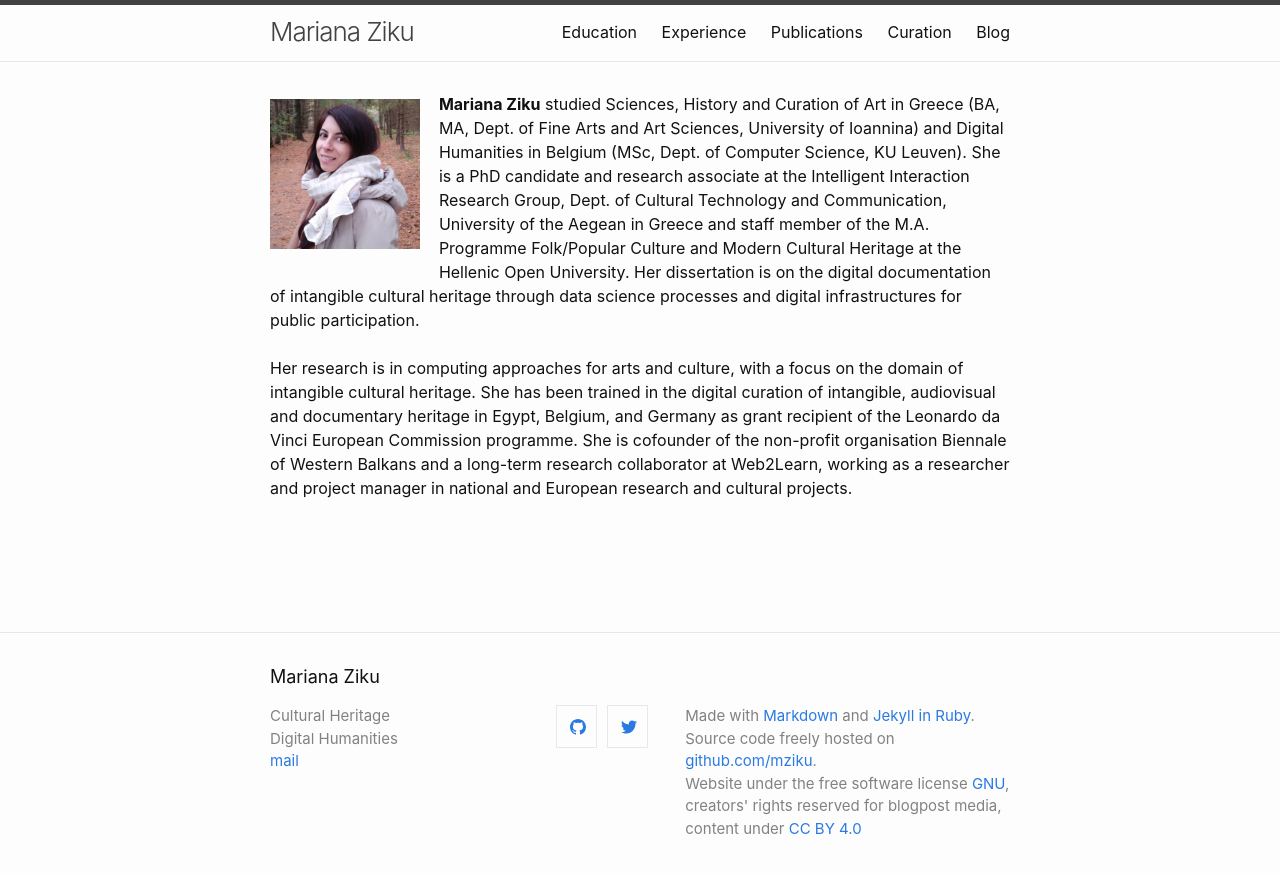
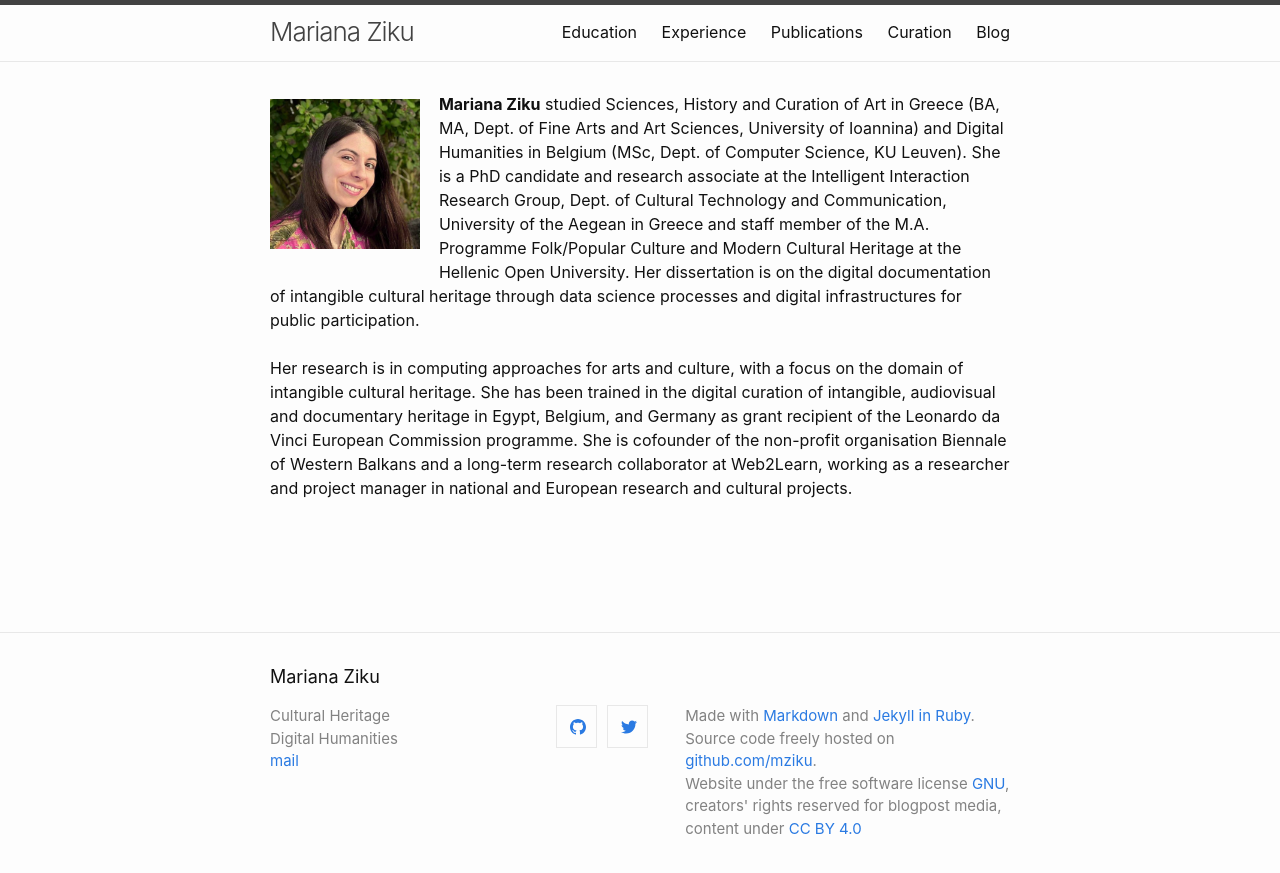
Before and after one commit to mziku/mziku.github.io, a Jekyll site: the page built from index.md, in a window 1280 px wide. Shown: the top 873 px of the page. Built offline with Jekyll 4.4.1, drawn with Linux system fonts in a browser that asks for light colours; our own code applies the rules of GitHub Pages for plain Markdown files.

Commit message:
index.md

```diff
--- a/index.md
+++ b/index.md
@@ -1,4 +1,4 @@
-<p style="float: left;"><img src="https://mziku.github.io/images/Mariana_Ziku(1)(1).jpg" style="float:left; margin-top:2mm; margin-right:5mm; margin-left:5;" alt="mariana-ziku-profile-picture" width="150" height="auto"></p>
+<p style="float: left;"><img src="https://mziku.github.io/images/mariana_ziku_uoaegean_pic.jpg" style="float:left; margin-top:2mm; margin-right:5mm; margin-left:5;" alt="mariana-ziku-profile-picture" width="150" height="auto"></p>
 **Mariana Ziku** studied Sciences, History and Curation of Art in Greece (BA, MA, Dept. of Fine Arts and Art Sciences, University of Ioannina) and Digital Humanities in Belgium (MSc, Dept. of Computer Science, KU Leuven). She is a PhD candidate and research associate at the Intelligent Interaction Research Group, Dept. of Cultural Technology and Communication, University of the Aegean in Greece and staff member of the M.A. Programme Folk/Popular Culture and Modern Cultural Heritage at the Hellenic Open University. Her dissertation is on the digital documentation of intangible cultural heritage through data science processes and digital infrastructures for public participation.
 <br>
 <br>
```
